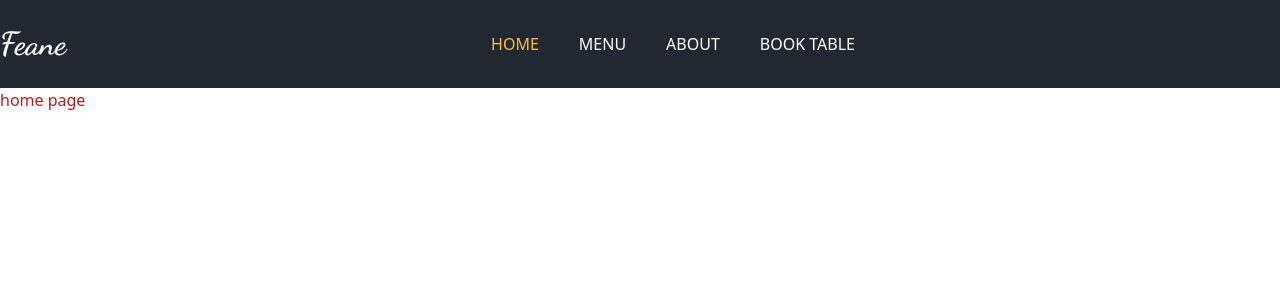
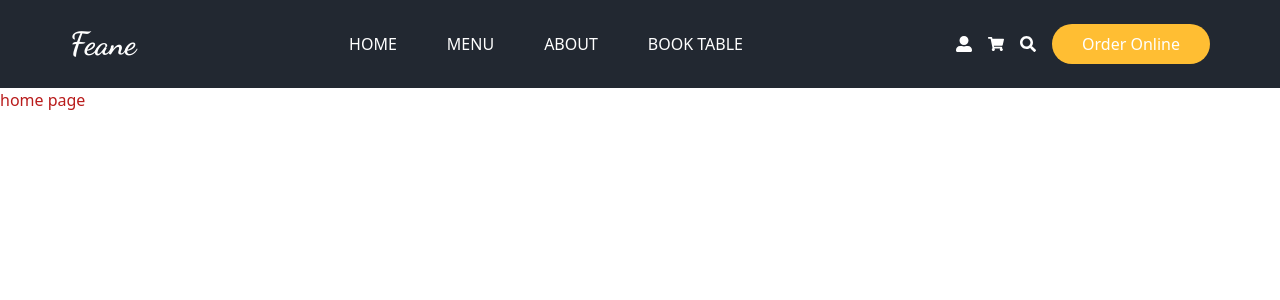
Before and after one commit to btabur/food-project-nextjs, a Next.js app: page / in a window 1280 px wide. Shown: the top 300 px of the page. Built offline with nearby package versions, Linux system fonts and the light colour scheme.

Commit message:
frontend/made header right menu

```diff
--- a/components/layout/Header.jsx
+++ b/components/layout/Header.jsx
@@ -1,23 +1,47 @@
-import React from 'react'
-import Logo from '../ui/Logo'
+import React from "react";
+import Logo from "../ui/Logo";
+import { FaUserAlt } from "react-icons/fa";
+import { FaShoppingCart } from "react-icons/fa";
+import { FaSearch } from "react-icons/fa";
 
 const Header = () => {
   return (
-   <header className='h-[5.5rem] bg-secondary '>
+    <header className="h-[5.5rem] bg-secondary ">
       <div className="container mx-auto flex justify-between items-center text-white h-full">
-   <Logo/>
+        <Logo />
         <nav>
-      <ul className='flex gap-10'>
-        <li className='text-primary'>HOME</li>
-        <li>MENU</li>
-        <li>ABOUT</li>
-        <li>BOOK TABLE</li>
+          <ul className="flex gap-10">
+            <li className=" px-[5px] py-[10px] hover:text-primary cursor-pointer">
+              HOME
+            </li>
+            <li className=" px-[5px] py-[10px] hover:text-primary cursor-pointer">
+              MENU
+            </li>
+            <li className=" px-[5px] py-[10px] hover:text-primary cursor-pointer">
+              ABOUT
+            </li>
+            <li className=" px-[5px] py-[10px] hover:text-primary cursor-pointer">
+              BOOK TABLE
+            </li>
           </ul>
         </nav>
-    <div></div>
+        <div className="flex gap-4 items-center justify-center">
+          <a href="#">
+            <FaUserAlt />
+          </a>
+          <a href="">
+            <FaShoppingCart />
+          </a>
+          <a href="">
+          <FaSearch />
+          </a>
+         <a href="">
+         <button className="btn-primary">Order Online</button>
+         </a>
+        </div>
       </div>
     </header>
-  )
-}
+  );
+};
 
-export default Header
+export default Header;
--- a/package.json
+++ b/package.json
@@ -11,7 +11,8 @@
   "dependencies": {
     "next": "14.2.0",
     "react": "^18",
-    "react-dom": "^18"
+    "react-dom": "^18",
+    "react-icons": "^5.2.1"
   },
   "devDependencies": {
     "autoprefixer": "^10.4.19",
--- a/styles/globals.css
+++ b/styles/globals.css
@@ -15,3 +15,8 @@ body {
   max-width: 100vw;
   overflow-x: hidden;
 }
+
+.btn-primary {
+  @apply text-white px-[30px] py-[8px] rounded-3xl bg-primary
+  cursor-pointer hover:opacity-75 transition-all;
+}
--- a/tailwind.config.js
+++ b/tailwind.config.js
@@ -10,6 +10,16 @@ module.exports = {
   ],
   theme: {
     extend: {
+      container:{
+        screens:{
+          xs:"375px",
+          sm:"640px",
+          md:"768px",
+          lg:"1024px",
+          xl:"1140px",
+          '2xl':"1140px"
+        }
+      },
       colors:{
         primary:"#ffbe33",
         secondary:"#222831"
```
Also changed, not shown: 1 other file (tests, documents, lock files or other folders). Lines whose indentation alone changed are shown as unchanged.
